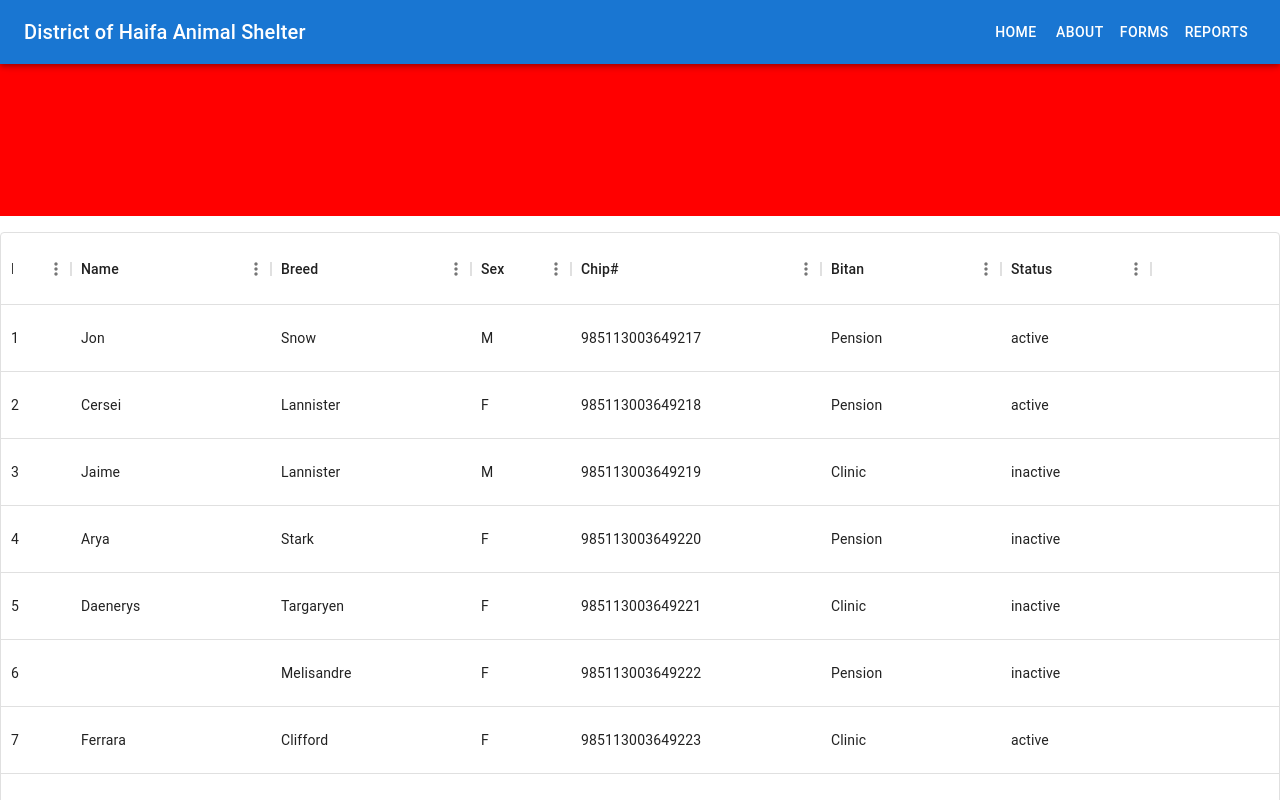
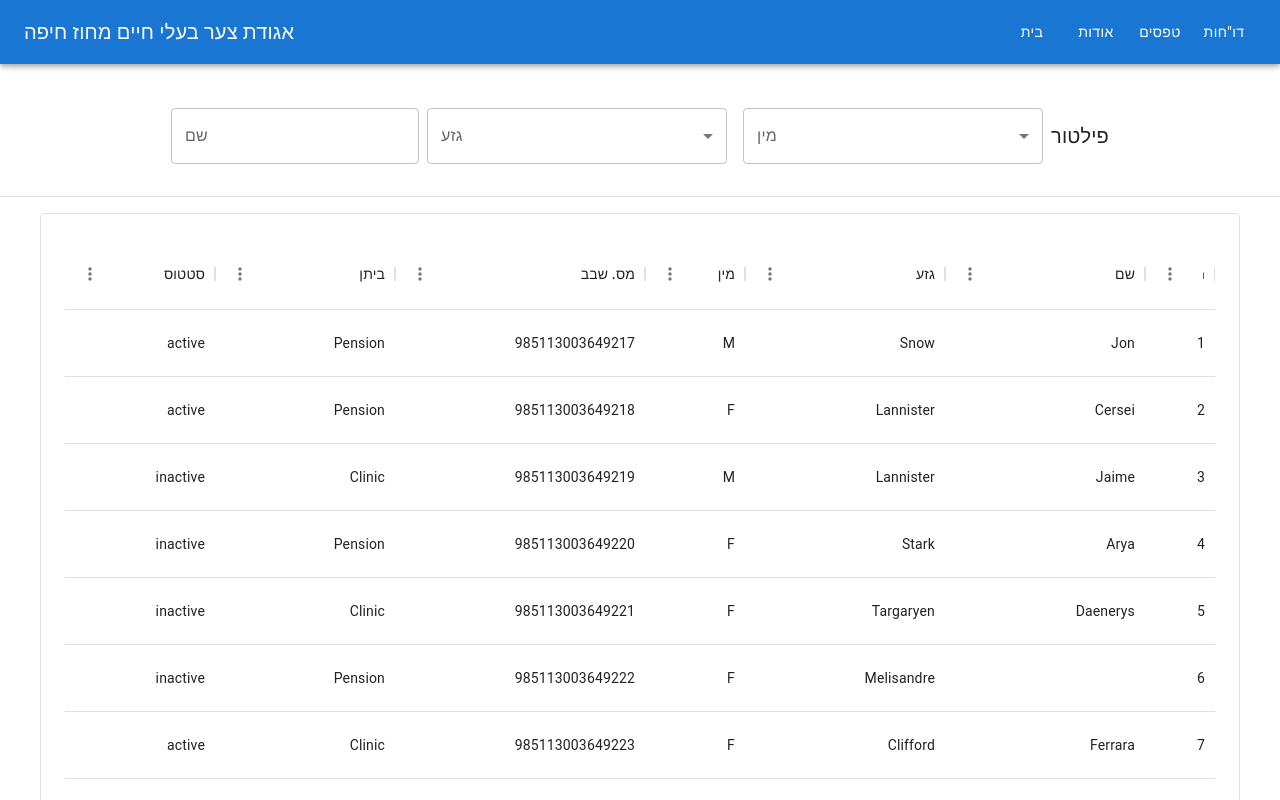
Before and after one commit to crapwood/dog-shelter-project, a Next.js app: page /main-page in a window 1280 px wide. Shown: the top 800 px of the page. Built offline with nearby package versions, Linux system fonts and the light colour scheme.

Commit message:
to hebrew

```diff
--- /dev/null
+++ b/src/components/filters.tsx
@@ -0,0 +1,98 @@
+import React from 'react';
+import { Box, FormControl, InputLabel, MenuItem, OutlinedInput, Select, TextField, Typography } from "@mui/material";
+
+const breed = [
+    'אירדייל טרייר',
+    'אלסקן מלמוט',
+    'בול טרייר',
+    'ביגל',
+    'בולמסטיף',
+    'אמסטף',
+    'דוברמן',
+    'דלמטי',
+    'האסקי סיבירי',
+    'טרייר טיבטי',
+];
+const gender = [
+    'זכר',
+    'נקבה'
+];
+
+const ITEM_HEIGHT = 48;
+const ITEM_PADDING_TOP = 8;
+const MenuProps = {
+    PaperProps: {
+        style: {
+            maxHeight: ITEM_HEIGHT * 4.5 + ITEM_PADDING_TOP,
+            width: 250,
+        },
+    },
+};
+
+function Filters() {
+    const [personName, setPersonName] = React.useState([]);
+    const handleChange = (event) => {
+        const {
+            target: { value },
+        } = event;
+        setPersonName(
+            // On autofill we get a stringified value.
+            typeof value === 'string' ? value.split(',') : value,
+        );
+    };
+
+
+    return (
+        <Box sx={{display: 'flex', alignItems: 'center', justifyContent: 'center', marginTop: '60px', padding: '24px'}}>
+            <TextField id="standard-basic" label="שם" variant="outlined" />
+            <FormControl sx={{ m: 1, width: 300 }}>
+                <InputLabel id="demo-multiple-name-label">גזע</InputLabel>
+                <Select
+                    labelId="demo-multiple-name-label"
+                    id="demo-multiple-name"
+                    multiple
+                    value={personName}
+                    onChange={handleChange}
+                    input={<OutlinedInput label="Name" />}
+                    MenuProps={MenuProps}
+                >
+                    {breed.map((name) => (
+                        <MenuItem
+                            key={name}
+                            value={name}
+                            // style={getStyles(name, personName, theme)}
+                        >
+                            {name}
+                        </MenuItem>
+                    ))}
+                </Select>
+            </FormControl>
+
+            <FormControl sx={{ m: 1, width: 300 }}>
+                <InputLabel id="demo-multiple-name-label">מין</InputLabel>
+                <Select
+                    labelId="demo-multiple-name-label"
+                    id="demo-multiple-name"
+                    multiple
+                    value={personName}
+                    onChange={handleChange}
+                    input={<OutlinedInput label="Name" />}
+                    MenuProps={MenuProps}
+                >
+                    {gender.map((name) => (
+                        <MenuItem
+                            key={name}
+                            value={name}
+                            // style={getStyles(name, personName, theme)}
+                        >
+                            {name}
+                        </MenuItem>
+                    ))}
+                </Select>
+            </FormControl>
+            <Typography variant="h6">פילטור</Typography>
+        </Box>
+    );
+}
+
+export default Filters;
--- a/src/components/navbar.tsx
+++ b/src/components/navbar.tsx
@@ -27,10 +27,10 @@ interface Props {
 
 const drawerWidth = 240;
 enum NavItems  {
-    HOME ='Home',
-    ABOUT = 'About',
-    FORMS = 'Forms',
-    REPORTS = 'Reports'
+    HOME ='בית',
+    ABOUT = 'אודות',
+    FORMS = 'טפסים',
+    REPORTS = 'דו"חות'
 }
 // const navItems = ['Home', 'About', 'Forms', 'Reports'];
 
@@ -90,7 +90,7 @@ function Navbar(props: Props) {
                         component="div"
                         sx={{ flexGrow: 1, display: { xs: 'none', sm: 'block' } }}
                     >
-                        District of Haifa Animal Shelter
+                        אגודת צער בעלי חיים מחוז חיפה
                     </Typography>
                     <Box sx={{ display: { xs: 'none', sm: 'block' } }}>
                         {Object.keys(linkNavItems).map((item) => (
--- a/src/pages/main-page.tsx
+++ b/src/pages/main-page.tsx
@@ -1,18 +1,19 @@
 // @ts-nocheck
 import React from 'react';
 import { DataGrid, GridColDef, GridValueGetterParams } from '@mui/x-data-grid';
-import { Box } from "@mui/material";
-import '../styles/main-age.scss'
+import { Box, Divider } from "@mui/material";
+import '../styles/main-page.scss'
 import Grid from "@mui/material/Grid";
 import Navbar from "@/components/navbar";
+import Filters from "@/components/filters";
 
 const columns: GridColDef[] = [
-    { field: 'id', headerName: 'ID', width: 70 },
-    { field: 'name', headerName: 'Name', width: 200 },
-    { field: 'breed', headerName: 'Breed', width: 200 },
+    { field: 'id', headerName: 'מס.', width: 70 },
+    { field: 'name', headerName: 'שם', width: 200 },
+    { field: 'breed', headerName: 'גזע', width: 200 },
     {
         field: 'sex',
-        headerName: 'Sex',
+        headerName: 'מין',
         // type: 'number',
         width: 100,
     },
@@ -25,9 +26,9 @@ const columns: GridColDef[] = [
     //     // valueGetter: (params: GridValueGetterParams) =>
     //     //     `${params.row.name || ''} ${params.row.breed || ''}`,
     // },
-    { field: 'chip', headerName: 'Chip#', width: 250 },
-    { field: 'bitan', headerName: 'Bitan', width: 180 },
-    { field: 'status', headerName: 'Status', width: 150 },
+    { field: 'chip', headerName: 'מס. שבב', width: 250 },
+    { field: 'bitan', headerName: 'ביתן', width: 180 },
+    { field: 'status', headerName: 'סטטוס', width: 150 },
 ];
 
 const rows = [
@@ -144,7 +145,8 @@ export default function MainPage() {
                     <Navbar/>
                 </Grid>
                 <Grid item xs={12}>
-                    <div style={{ height: '200px', backgroundColor: 'red', width: '100%' }}>Filters (SQL Queries)</div>
+                    <Filters />
+                    <Divider />
                 </Grid>
                 <Grid item xs={12} sx={{ display: 'flex', justifyContent: 'center' }}>
                     <DataGrid
@@ -168,6 +170,7 @@ export default function MainPage() {
                         // autoPageSize={true}
                         // autoHeight={true}
                         hideFooterPagination={true}
+                         sx={{padding: '24px'}}
                     />
                 </Grid>
                 {/*<Grid item xs={4}>*/}
--- a/src/styles/main-age.scss
+++ b/src/styles/main-page.scss
@@ -1,8 +1,8 @@
 .grid-root-container{
-  //max-width: 1200px;
-  //.MuiDataGrid-main s{
-  //  direction: rtl !important;
-  //}
+  max-width: 1200px;
+  .MuiDataGrid-main {
+    direction: rtl !important;
+  }
   //
   //.MuiDataGrid-footerContainer {
   //  direction: ltr !important;
```
Also changed, not shown: src/components/sign-in.tsx (+13 -24 lines), src/styles/sign-in.scss (added, +8 -0 lines).
